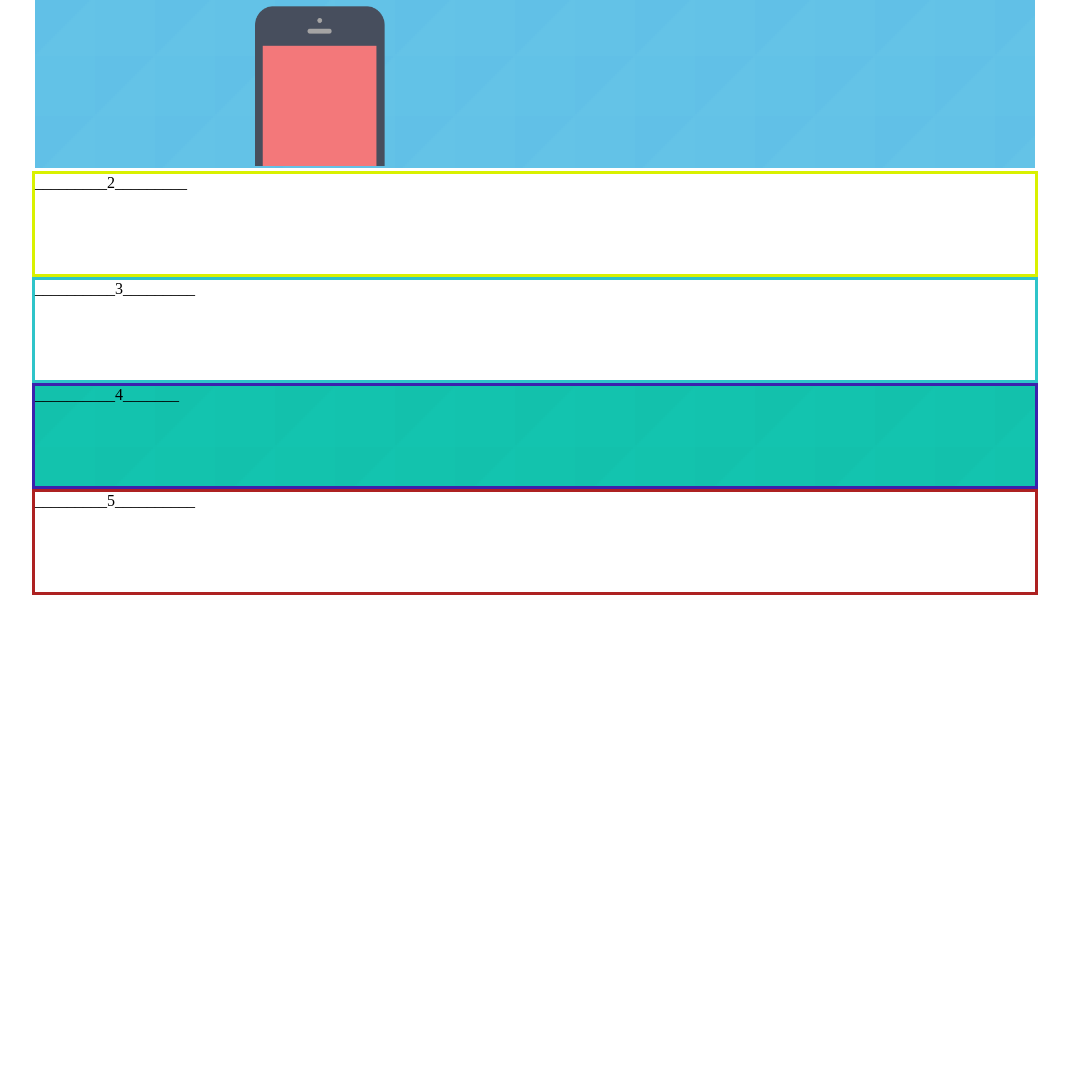
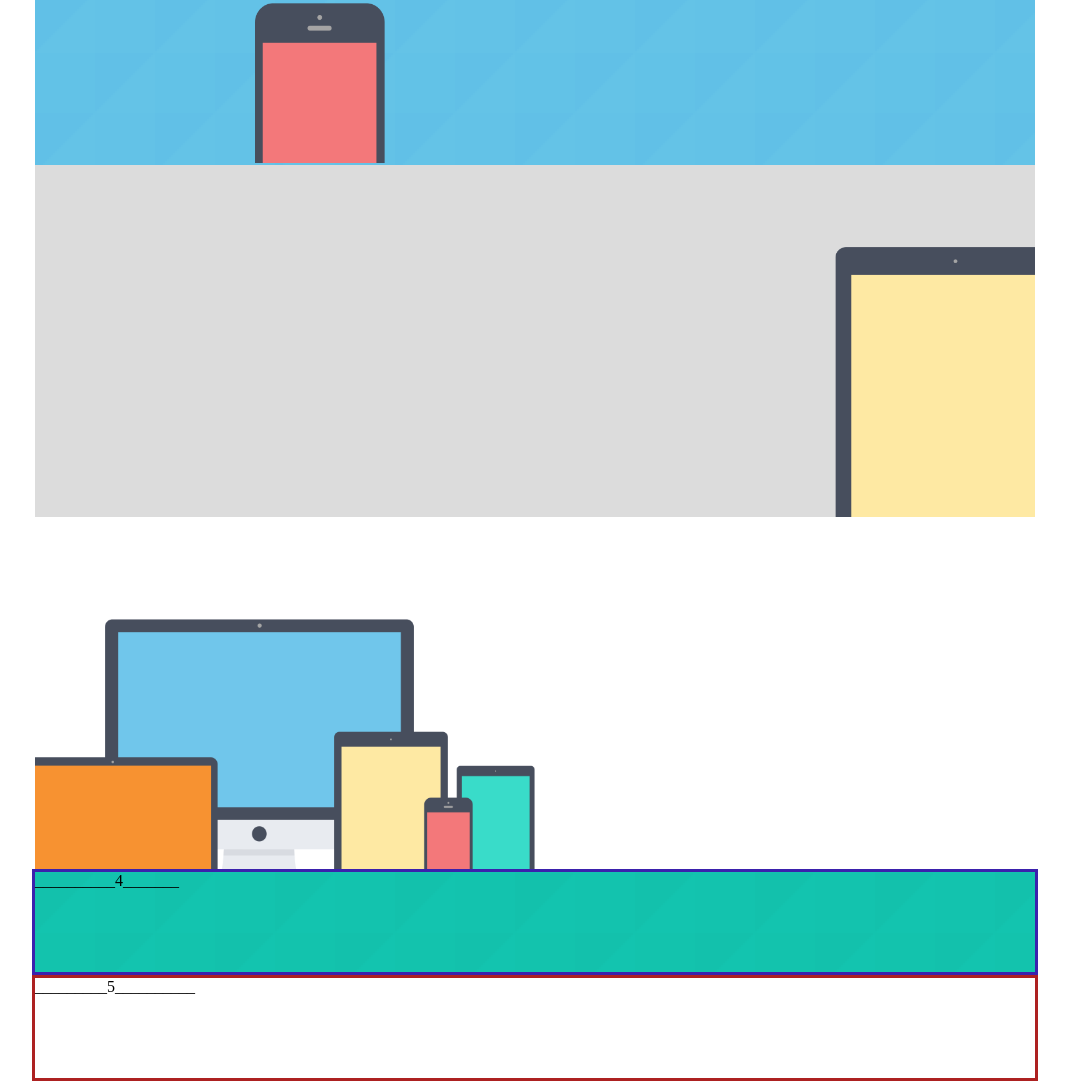
Before and after one commit to luuucasmoreira/luuucasmoreira.estudo-front, a plain HTML site: page index.html in a window 1280 px wide. Shown: the part 195-1279 px from the top of the page, without its empty margins (105-1174 px from the left). Before the commit the page ends 800 px from the top, so only its background shows below. Drawn offline with Linux system fonts and the light colour scheme.

Commit message:
Inserindo imagens que restavam

```diff
--- a/css/style.css
+++ b/css/style.css
@@ -1,9 +1,14 @@
+.div{
+    flex-direction: column;
+}
+
 #topo{
     max-width: 1000px;
     height: 352px;
     margin-right: auto;
     margin-left: auto;
-    border: 3px solid rgb(255, 255, 255);
+    border-left: 2px solid rgb(255, 255, 255);
+    border-right: 2px solid rgb(255, 255, 255);
     background-image: url("../img/section-header/bg.png");
 
 }
@@ -43,19 +48,39 @@
 }
 
 #meio{
-    border: 3px solid rgb(217, 241, 0);
     max-width: 1000px;
-    height: 100px;
+    height: 352px;
     margin-right: auto;
     margin-left: auto;
+    border-left: 3px solid rgb(255, 255, 255);
+    border-right: 3px solid rgb(255, 255, 255);
+    background-color: rgb(220, 220, 220);
+}
+
+#imgTablet {
+    width: 200px;
+    height: 270px;
+    position: relative;
+    left: 80%;
+    top: 82px;
 }
 
 #corpo{
-    border: 3px solid rgb(46, 196, 201);
     max-width: 1000px;
-    height: 100px;
+    height: 352px;
     margin-right: auto;
     margin-left: auto;
+    border-left: 3px solid rgb(255, 255, 255);
+    border-right: 3px solid rgb(255, 255, 255);
+    background-color: rgb(255, 255, 255);
+}
+
+#imgPortfolio{
+    width: 500px;
+    height: 250px;
+    position: relative;
+    left: 0px;
+    top: 102px;
 }
 
 #donate{
--- a/index.html
+++ b/index.html
@@ -5,17 +5,17 @@
         <link rel="stylesheet" type="text/css" href="css/style.css" media="screen">
     </head>
     <body>
-        <div id="topo">
-            <img src="./img/section-header/iphone-5.png" id="imgIphone" >
+        <div id="topo" >
+            <img src="./img/section-header/iphone-5.png" id="imgIphone">
             <img src="./img/logo-with-shadow.png" id="logoWith" >
             <img src="./img/section-header/title.png" id="titleTopo" >
             <img src="./img/icons/hamburger.png" id="iconHamburger" >
         </div>
         <div id="meio">
-            _________2_________
+            <img src="./img/bg-about.png" id="imgTablet">
         </div>
         <div id="corpo">
-            __________3_________
+            <img src="./img/bg-portfolio.png" id="imgPortfolio">
         </div>
         <div id="donate">
             __________4_______
```
